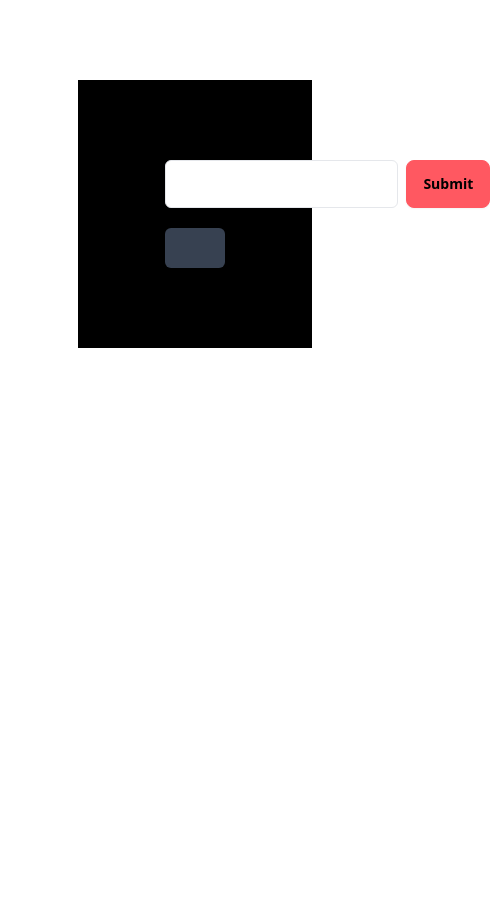
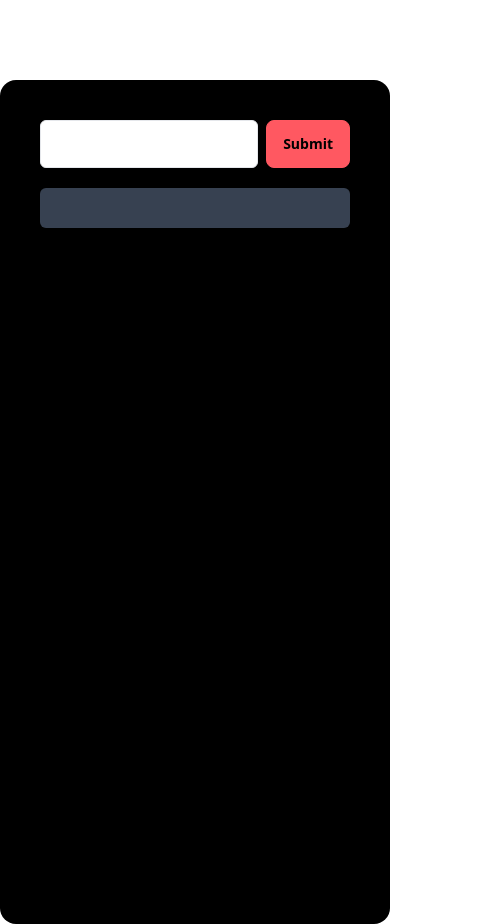
Before and after one commit to Saiful109710/todo-app, a plain HTML site: page index.html in a window 390 px wide. Shown: the whole page, 490 px wide, since content can reach past the window. Before the commit the page ends 844 px from the top, so only its background shows below. Drawn offline with nearby package versions, Linux system fonts and the light colour scheme.

Commit message:
chnage some code

```diff
--- a/index.html
+++ b/index.html
@@ -8,12 +8,12 @@
     <script src="https://cdn.tailwindcss.com"></script>
 </head>
 <body>
-    <div class="flex flex-col space-y-5 justify-center items-center w-3/5 mx-auto mt-20 p-20 bg-black">
-        <div class="w-4/5 flex gap-2">
-            <input id="inputField" type="text" class="border flex-1 rounded-md">
+    <div class="flex flex-col space-y-5  items-center md:w-3/5 mx-auto mt-20 p-10 md:p-20 bg-black rounded-2xl h-screen">
+        <div class="w-full md:w-4/5 flex  gap-2">
+            <input id="inputField" type="text" class="border w-full md:flex-1 rounded-md">
             <button onclick="getInputFieldValue()" class="btn btn-error">Submit</button>
         </div>
-        <div id="todo-container" class="bg-gray-700 w-4/5  p-5 space-y-2 rounded-md">
+        <div id="todo-container" class="bg-gray-700 w-full md:w-4/5  p-5 space-y-2 rounded-md">
 
 
         </div>
```
